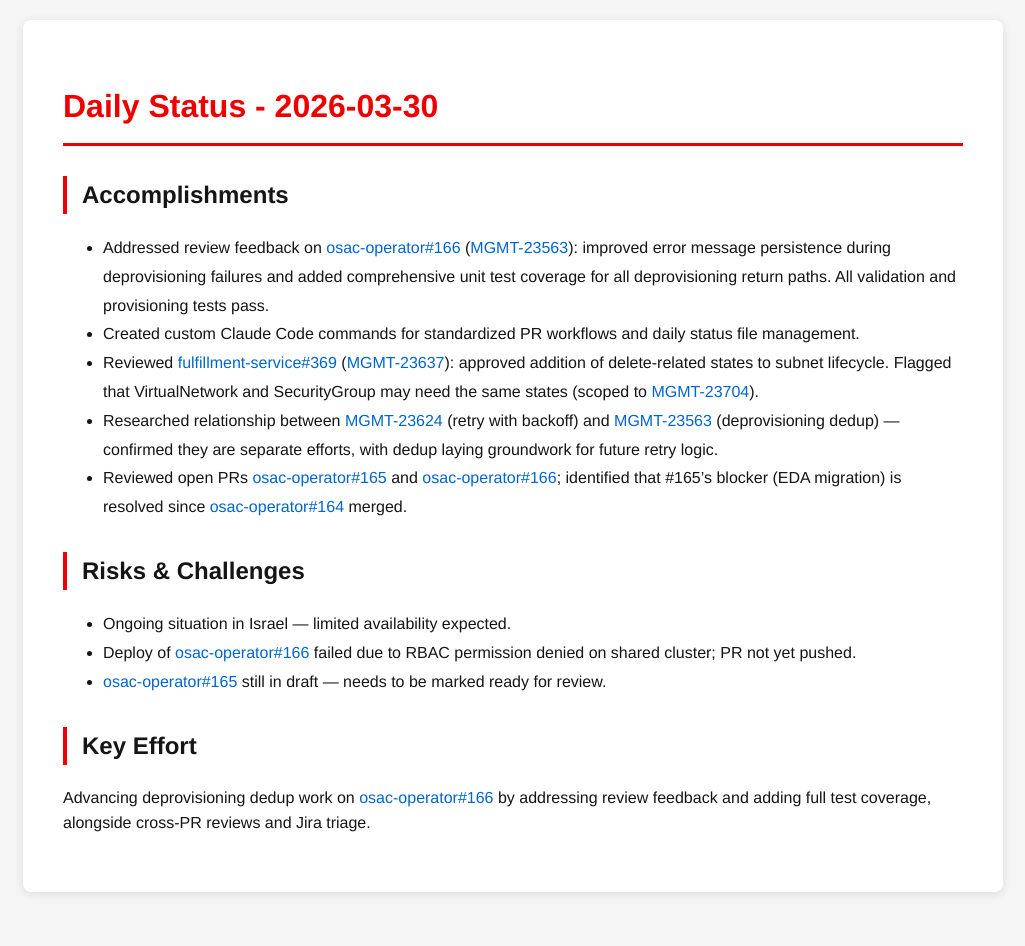
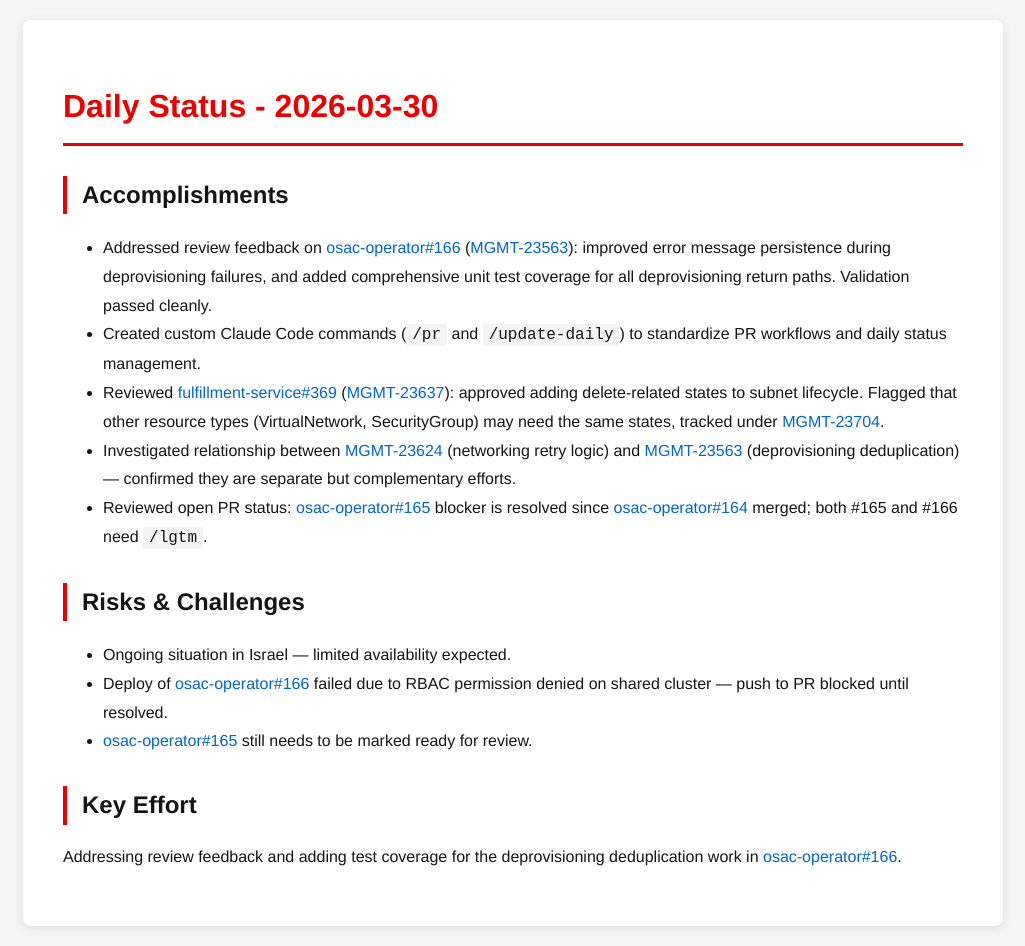
Before and after one commit to tzvatot/daily-status, a Jekyll site: the page built from 2026-03-30.md, in a window 1280 px wide. Shown: the whole page, without its empty margins (127-1152 px from the left). Built offline with Jekyll 4.4.1, drawn with Linux system fonts in a browser that asks for light colours; before the commit the page ends 912 px from its top, so only the background shows below that.

Commit message:
Daily status update - 2026-03-30

```diff
--- a/2026-03-30.md
+++ b/2026-03-30.md
@@ -7,16 +7,16 @@
 # Daily Status - 2026-03-30
 
 ## Accomplishments
-- Addressed review feedback on [osac-operator#166](https://github.com/osac-project/osac-operator/pull/166) ([MGMT-23563](https://issues.redhat.com/browse/MGMT-23563)): improved error message persistence during deprovisioning failures and added comprehensive unit test coverage for all deprovisioning return paths. All validation and provisioning tests pass.
-- Created custom Claude Code commands for standardized PR workflows and daily status file management.
-- Reviewed [fulfillment-service#369](https://github.com/osac-project/fulfillment-service/pull/369) ([MGMT-23637](https://issues.redhat.com/browse/MGMT-23637)): approved addition of delete-related states to subnet lifecycle. Flagged that VirtualNetwork and SecurityGroup may need the same states (scoped to [MGMT-23704](https://issues.redhat.com/browse/MGMT-23704)).
-- Researched relationship between [MGMT-23624](https://issues.redhat.com/browse/MGMT-23624) (retry with backoff) and [MGMT-23563](https://issues.redhat.com/browse/MGMT-23563) (deprovisioning dedup) — confirmed they are separate efforts, with dedup laying groundwork for future retry logic.
-- Reviewed open PRs [osac-operator#165](https://github.com/osac-project/osac-operator/pull/165) and [osac-operator#166](https://github.com/osac-project/osac-operator/pull/166); identified that #165's blocker (EDA migration) is resolved since [osac-operator#164](https://github.com/osac-project/osac-operator/pull/164) merged.
+- Addressed review feedback on [osac-operator#166](https://github.com/osac-project/osac-operator/pull/166) ([MGMT-23563](https://issues.redhat.com/browse/MGMT-23563)): improved error message persistence during deprovisioning failures, and added comprehensive unit test coverage for all deprovisioning return paths. Validation passed cleanly.
+- Created custom Claude Code commands (`/pr` and `/update-daily`) to standardize PR workflows and daily status management.
+- Reviewed [fulfillment-service#369](https://github.com/osac-project/fulfillment-service/pull/369) ([MGMT-23637](https://issues.redhat.com/browse/MGMT-23637)): approved adding delete-related states to subnet lifecycle. Flagged that other resource types (VirtualNetwork, SecurityGroup) may need the same states, tracked under [MGMT-23704](https://issues.redhat.com/browse/MGMT-23704).
+- Investigated relationship between [MGMT-23624](https://issues.redhat.com/browse/MGMT-23624) (networking retry logic) and [MGMT-23563](https://issues.redhat.com/browse/MGMT-23563) (deprovisioning deduplication) — confirmed they are separate but complementary efforts.
+- Reviewed open PR status: [osac-operator#165](https://github.com/osac-project/osac-operator/pull/165) blocker is resolved since [osac-operator#164](https://github.com/osac-project/osac-operator/pull/164) merged; both #165 and #166 need `/lgtm`.
 
 ## Risks & Challenges
 - Ongoing situation in Israel — limited availability expected.
-- Deploy of [osac-operator#166](https://github.com/osac-project/osac-operator/pull/166) failed due to RBAC permission denied on shared cluster; PR not yet pushed.
-- [osac-operator#165](https://github.com/osac-project/osac-operator/pull/165) still in draft — needs to be marked ready for review.
+- Deploy of [osac-operator#166](https://github.com/osac-project/osac-operator/pull/166) failed due to RBAC permission denied on shared cluster — push to PR blocked until resolved.
+- [osac-operator#165](https://github.com/osac-project/osac-operator/pull/165) still needs to be marked ready for review.
 
 ## Key Effort
-Advancing deprovisioning dedup work on [osac-operator#166](https://github.com/osac-project/osac-operator/pull/166) by addressing review feedback and adding full test coverage, alongside cross-PR reviews and Jira triage.
+Addressing review feedback and adding test coverage for the deprovisioning deduplication work in [osac-operator#166](https://github.com/osac-project/osac-operator/pull/166).
```
